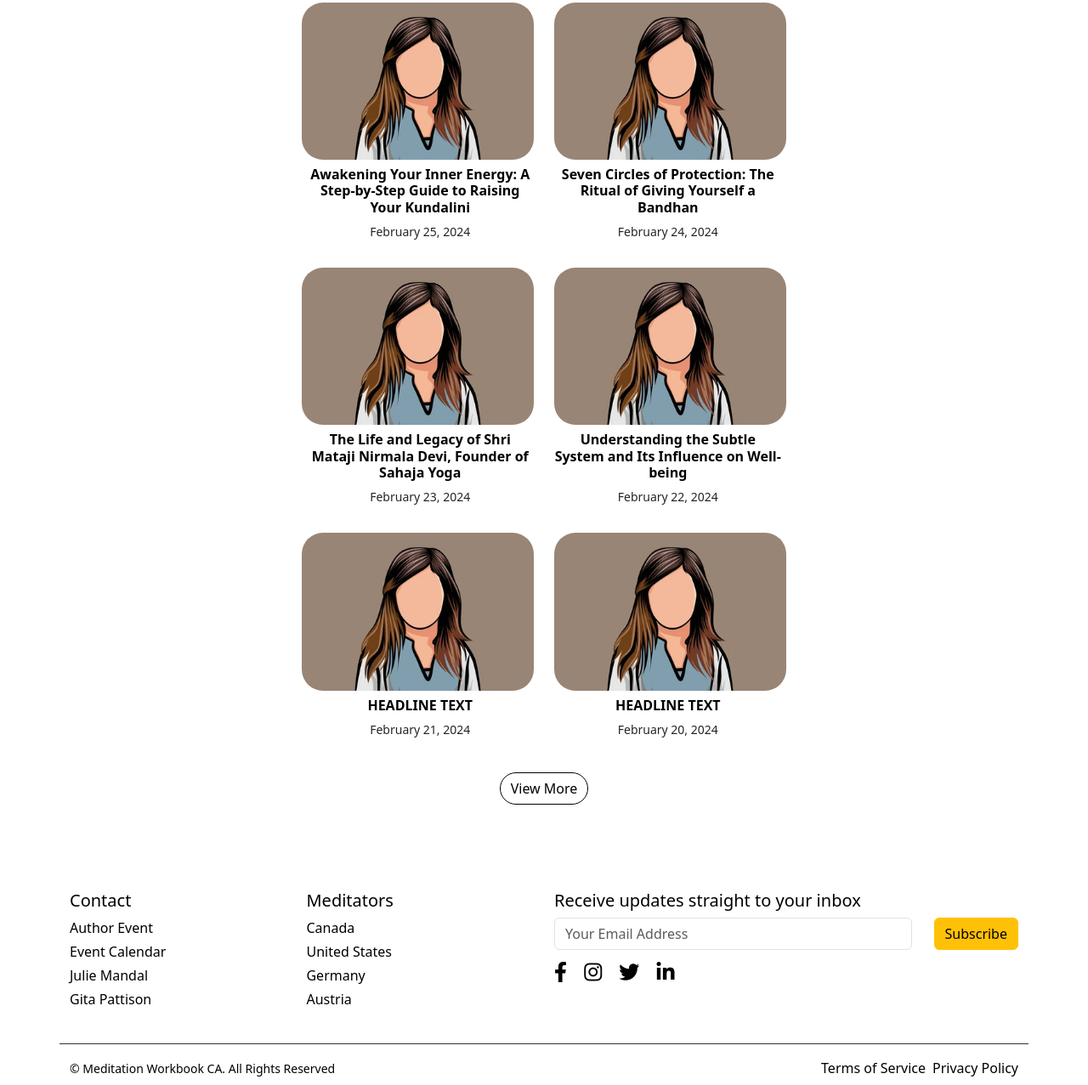
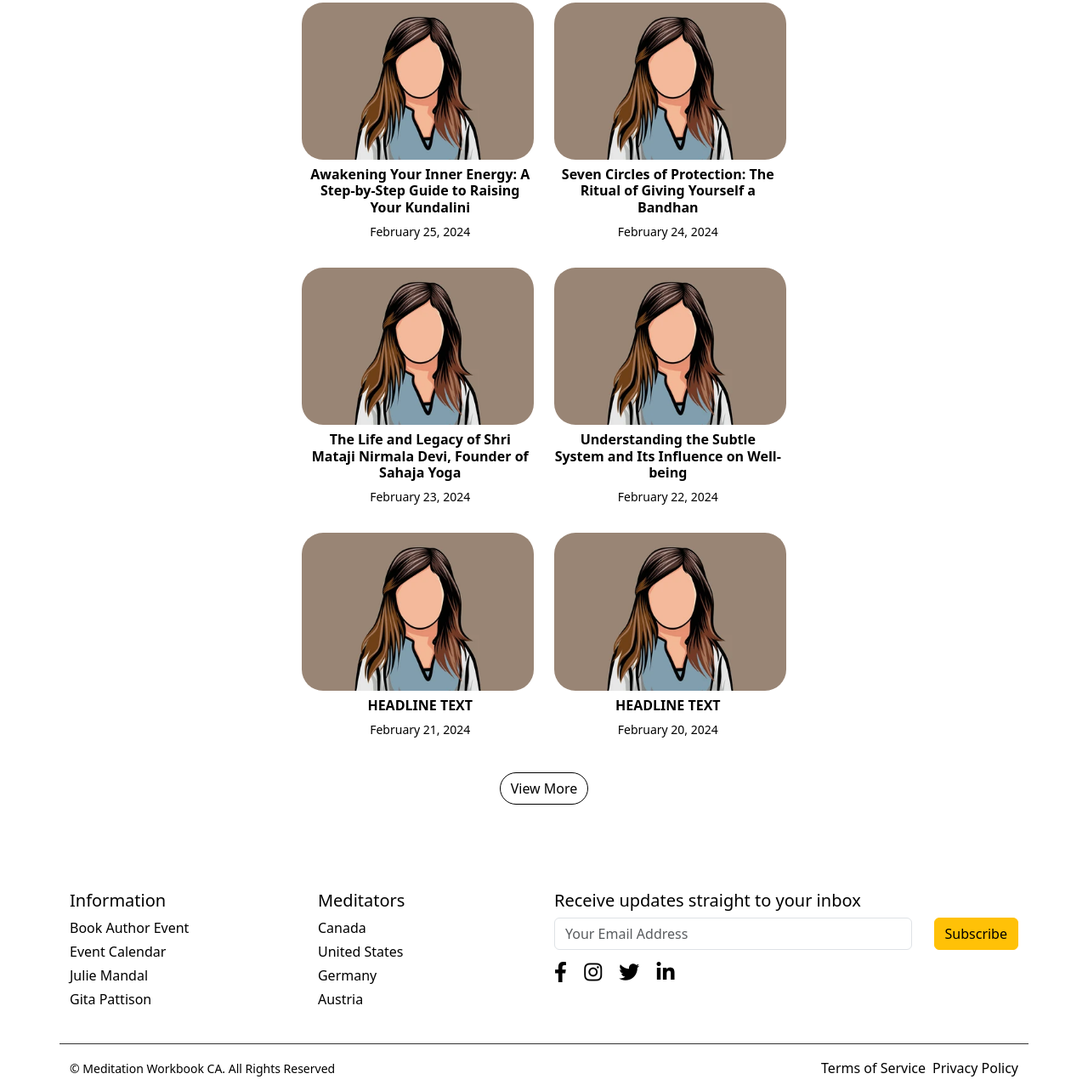
Before and after one commit to adhocken/Capstone-Website-Edited, a plain HTML site: page blog.html in a window 1280 px wide. Shown: the part 275-1552 px from the top of the page at 85% size. Drawn offline with nearby package versions, Linux system fonts and the light colour scheme.

Commit message:
Updated blog section and edited labels on footer

```diff
--- a/blog.html
+++ b/blog.html
@@ -131,59 +131,71 @@
           <div class="row">
             <div class="col-md-6">
               <!-- Top Left Blog -->
-              <div class="mt-3" id="left-blog">
+              <div class="mt-3 blog-card left-blog">
+                <a href="#">
                   <img src="img/persona.png" class="img-fluid" alt="IMAGE" />
                   <h6>
                     Awakening Your Inner Energy: A Step-by-Step Guide to Raising
                     Your Kundalini
                   </h6>
                   <small>February 25, 2024</small>
+                </a>
               </div>
 
               <!-- Middle Left Blog -->
-              <div class="mt-3" id="left-blog">
+              <div class="mt-3 blog-card left-blog">
+                <a href="#">
                   <img src="img/persona.png" class="img-fluid" alt="IMAGE" />
                   <h6>
                     The Life and Legacy of Shri Mataji Nirmala Devi, Founder of
                     Sahaja Yoga
                   </h6>
                   <small>February 23, 2024</small>
+                </a>
               </div>
 
               <!-- Bottom Left Blog -->
-              <div class="mt-3" id="left-blog">
+              <div class="mt-3 blog-card left-blog">
+                <a href="#">
                   <img src="img/persona.png" class="img-fluid" alt="IMAGE" />
                   <h6>HEADLINE TEXT</h6>
                   <small>February 21, 2024</small>
+                </a>
               </div>
             </div>
 
             <div class="col-md-6">
               <!-- Top Right Blog -->
-              <div class="mt-3" id="right-blog">
+              <div class="mt-3 blog-card right-blog">
+                <a href="#">
                   <img src="img/persona.png" class="img-fluid" alt="IMAGE" />
                   <h6>
                     Seven Circles of Protection: The Ritual of Giving Yourself a
                     Bandhan
                   </h6>
                   <small>February 24, 2024</small>
+                </a>
               </div>
 
               <!-- Middle Right Blog -->
-              <div class="mt-3" id="right-blog">
+              <div class="mt-3 blog-card right-blog">
+                <a href="#">
                   <img src="img/persona.png" class="img-fluid" alt="IMAGE" />
                   <h6>
                     Understanding the Subtle System and Its Influence on
                     Well-being
                   </h6>
                   <small>February 22, 2024</small>
+                </a>
               </div>
 
               <!-- Bottom Right Blog -->
-              <div class="mt-3" id="right-blog">
+              <div class="mt-3 blog-card right-blog">
+                <a href="#">
                   <img src="img/persona.png" class="img-fluid" alt="IMAGE" />
                   <h6>HEADLINE TEXT</h6>
                   <small>February 20, 2024</small>
+                </a>
               </div>
             </div>
           </div>
@@ -212,11 +224,11 @@
           <div class="col-md-6" id="lists">
             <div class="listsRow">
               <ul class="list-unstyled">
-                <h5>Contact</h5>
+                <h5>Information</h5>
                 <li>
                   <a
                     href="https://docs.google.com/forms/d/e/1FAIpQLSfiRC-BuKGmEX0IE5kNNsZ2OqCQ9qAdhnXlnrL3J1aqHS4s6A/viewform"
-                    >Author Event</a
+                    >Book Author Event</a
                   >
                 </li>
                 <li><a href="#">Event Calendar</a></li>
--- a/css/author.css
+++ b/css/author.css
@@ -13,8 +13,8 @@
 }
 
 .author-content img {
-  width: 45%;
-  height: 45%;
+  width: 50%;
+  height: 50%;
   border-radius: 50%;
   margin: 0 auto;
 }
--- a/css/home.css
+++ b/css/home.css
@@ -122,37 +122,46 @@ a.dropdown-item:focus,
 .blog-updates .jumbotron {
   background-color: #fff;
   color: #000;
-  font-size: 1.5rem;
+  font-size: 2.5rem;
+}
+
+.blog-card {
+  display: flex;
+  flex-direction: column;
 }
 
 .blog-updates img {
   width: 50%;
-  height: 50;
+  height: 50%;
+  transform: 0.2s;
   margin-bottom: 8px;
   border-radius: 25px;
 }
 
-#left-blog,
-#right-blog {
+.blog-updates img:hover {
+  -ms-transform: scale(1.08);
+  -webkit-transform: scale(1.08);
+  transform: scale(1.08);
+}
+
+.blog-card a {
   display: flex;
   flex-direction: column;
+  justify-content: center;
+  text-decoration: none;
 }
 
-#left-blog {
+.left-blog a {
   align-items: end;
 }
 
-#right-blog {
-  align-items: start;
-}
-
-.blog-updates h6,
-.blog-updates small {
+.blog-card h6,
+.blog-card small {
   width: 49%;
   text-align: center;
 }
 
-.blog-updates h6 {
+.blog-card h6 {
   font-size: 1rem;
   font-weight: bold;
   color: #000;
@@ -160,6 +169,7 @@ a.dropdown-item:focus,
 
 .blog-updates small {
   margin-bottom: 1rem;
+  color: #000;
 }
 
 /* TOOLS CONTENT */
```
Also changed, not shown: authorGita.html (+2 -2 lines), authorJulie.html (+2 -2 lines), bookInfo.html (+2 -2 lines), index.html (+19 -7 lines), login.html (+3 -3 lines), tools.html (+2 -2 lines). Lines whose indentation alone changed are shown as unchanged.
